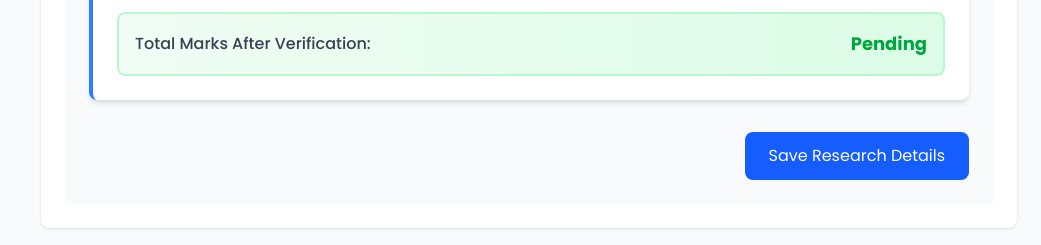
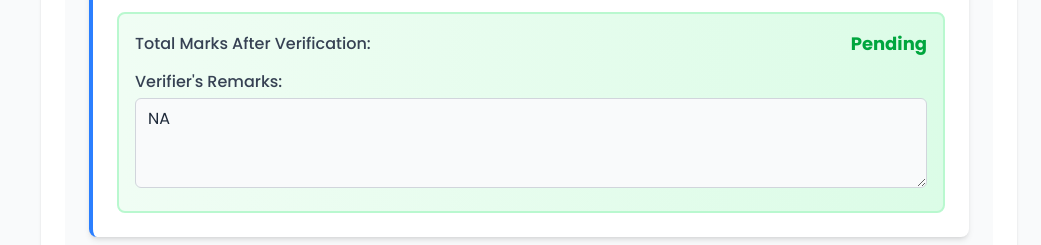
Before and after one commit to patil-rushikesh/FDW-frontend, a React (Vite) app: page /research in a window 1280 px wide. Shown: the part 10684-10929 px from the top of the page, without its empty margins (239-1280 px from the left). Built offline with nearby package versions, Linux system fonts and the light colour scheme; no server answers; sample sign-in values are in the browser's storage.

Commit message:
Remark added

```diff
--- a/src/components/Verification/VerificationForm.jsx
+++ b/src/components/Verification/VerificationForm.jsx
@@ -369,6 +369,7 @@ const VerificationForm = () => {
   const [isLoading, setIsLoading] = useState(false);
   const [isSubmitting, setIsSubmitting] = useState(false);
   const [verifiedScores, setVerifiedScores] = useState(initialVerifiedScores);
+  const [finalRemarks, setFinalRemarks] = useState("");
 
   useEffect(() => {
     const transformApiResponse = (data) => {
@@ -887,6 +888,10 @@ const VerificationForm = () => {
 
         newVerifiedScores.internshipPlacement.marks =
           data[17].internshipPlacement?.verified_marks || 0;
+      }
+
+      if (data.final_remarks) {
+        setFinalRemarks(data.final_remarks);
       }
 
       return {
@@ -1483,6 +1488,7 @@ const VerificationForm = () => {
         },
         total_marks: scores.totalScore,
         final_verified_marks: verificationResults.finalTotal,
+        final_remarks: finalRemarks,
         verifier_id: userData._id,
       };
 
@@ -2792,6 +2798,24 @@ const VerificationForm = () => {
         />
       </SectionCard>
 
+      {/* Verifier Remarks */}
+<SectionCard title="Verifier's Remarks" icon="✍️" borderColor="border-purple-500">
+  <div className="space-y-4">
+    <label htmlFor="finalRemarks" className="block text-sm font-medium text-gray-700">
+      Add your remarks about this verification (optional)
+    </label>
+    <textarea
+      id="finalRemarks"
+      value={finalRemarks}
+      onChange={(e) => setFinalRemarks(e.target.value)}
+      rows={4}
+      className="w-full px-3 py-2 text-gray-700 border border-gray-300 rounded-md focus:outline-none focus:ring-2 focus:ring-purple-500 focus:border-purple-500"
+      placeholder="Add any comments, observations or feedback about this verification..."
+    />
+  </div>
+</SectionCard>
+
+
       {/* Total Scores */}
       <SectionCard title="Total Scores" icon="📊" borderColor="border-blue-500">
         <div className="space-y-4">
--- a/src/components/forms/Research.jsx
+++ b/src/components/forms/Research.jsx
@@ -585,8 +585,10 @@ const Research = () => {
         };
       }
 
+// Add this to your transformApiResponse function where you're processing the API response
   if (data.final_verified_marks) {
     newVerifiedScores.final_verified_marks = data.final_verified_marks;
+    newVerifiedScores.final_remarks = data.final_remarks || "";
   }
 
 
@@ -2495,7 +2497,7 @@ const handleSubmitClick = () => {
       </p>
     </div>
 
-          {/* Add Total Marks After Verification */}
+    {/* Total Marks After Verification */}
     <div className="p-4 bg-gradient-to-r from-green-50 to-green-100 rounded-lg border-2 border-green-200">
       <div className="flex items-center justify-between">
         <span className="font-medium text-gray-700">
@@ -2504,6 +2506,17 @@ const handleSubmitClick = () => {
         <span className="text-lg font-bold text-green-600">
           {verifiedScores.final_verified_marks ? verifiedScores.final_verified_marks : "Pending"}
         </span>
+      </div>
+
+      {/* Verifier's Final Remarks */}
+      <div className="mt-3">
+        <label className="block font-medium text-gray-700 mb-1">Verifier's Remarks:</label>
+        <textarea
+          readOnly
+          value={verifiedScores.final_remarks || "NA"}
+          className="w-full px-3 py-2 border border-gray-300 rounded-md bg-gray-50 text-gray-800"
+          rows={3}
+        />
       </div>
     </div>
   </div>
```
Also changed, not shown: 1 other file (tests, documents, lock files or other folders). Lines whose indentation alone changed are shown as unchanged.
